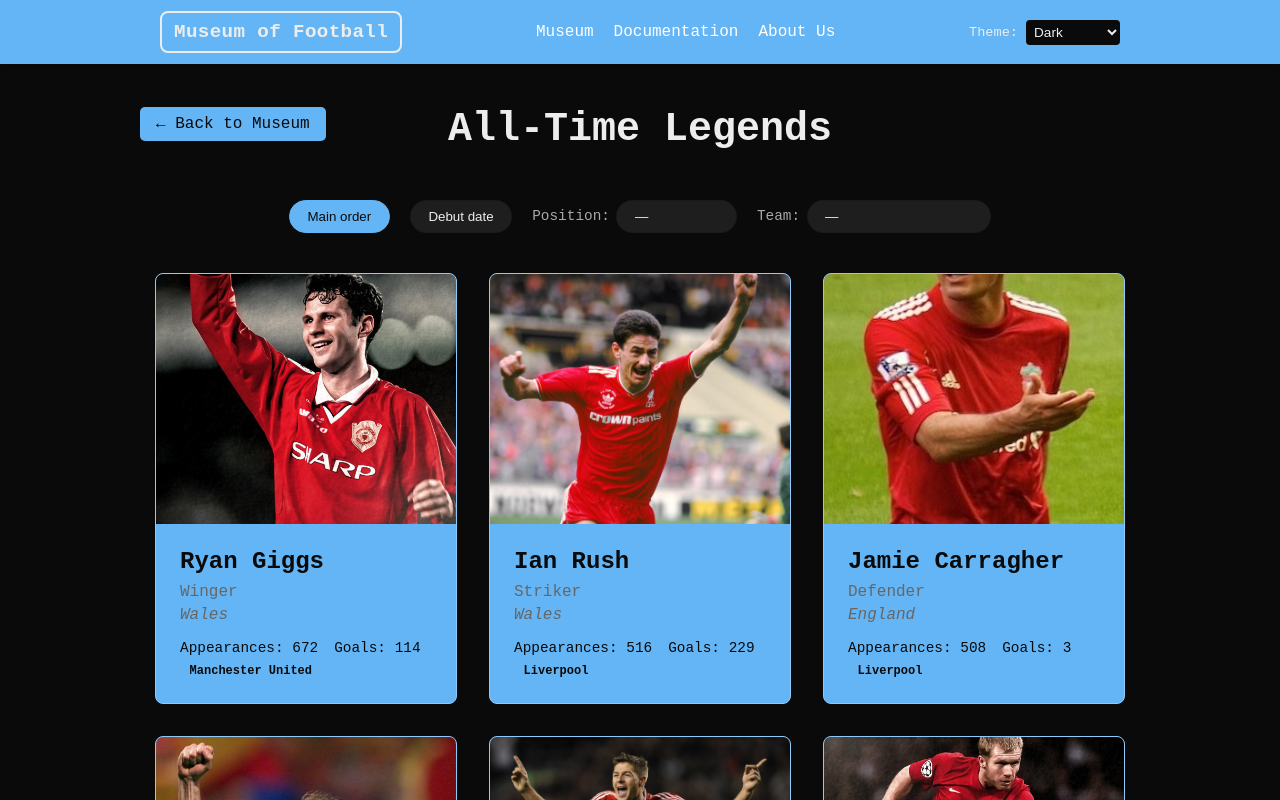
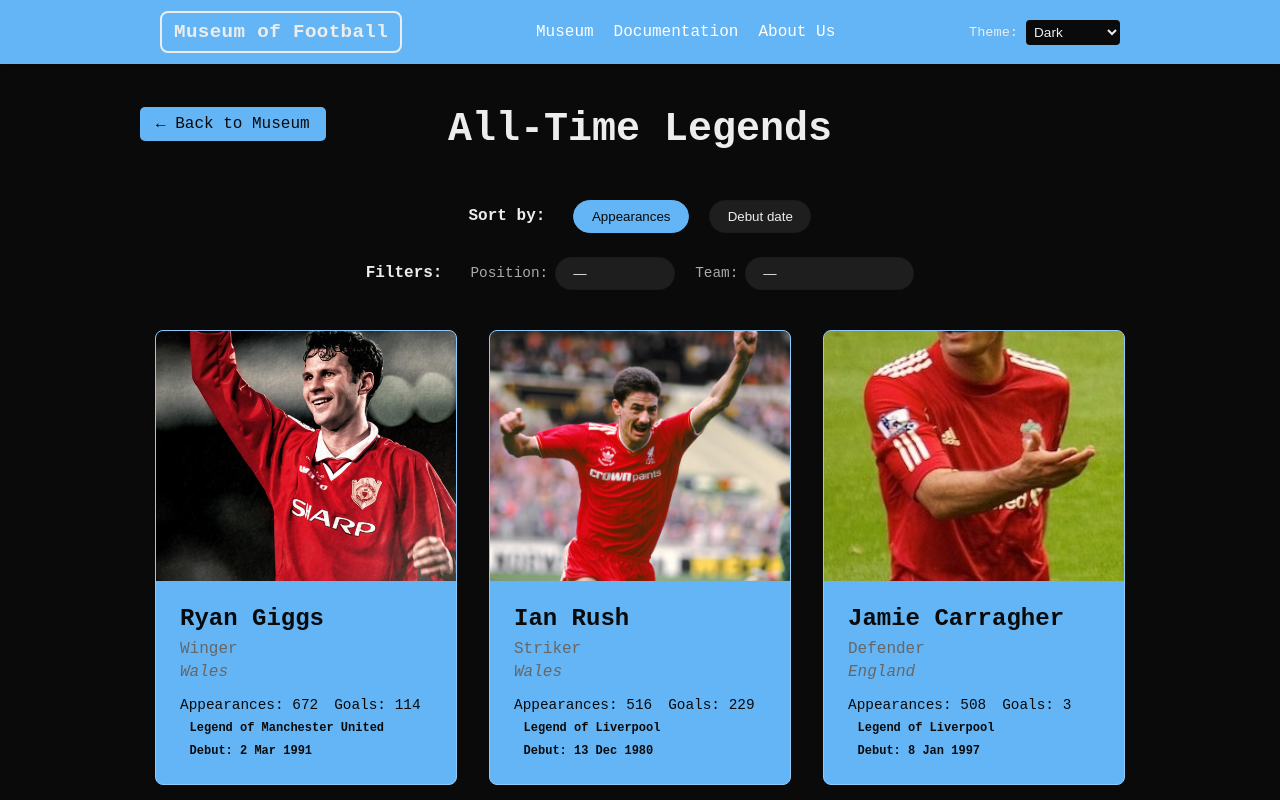
Before and after one commit to jepunnerud/webtech-project, a Next.js app: page /museum/all in a window 1280 px wide. Shown: the top 800 px of the page. Built offline with nearby package versions, Linux system fonts and the light colour scheme.

Commit message:
Added show debut date and bugfixes

```diff
--- a/src/app/museum/all/[playerId]/page.module.css
+++ b/src/app/museum/all/[playerId]/page.module.css
@@ -71,7 +71,7 @@
 
 .position,
 .nation,
-.born {
+.born, .debut {
   margin: 0.25rem 0;
 }
 
--- a/src/app/museum/all/page.module.css
+++ b/src/app/museum/all/page.module.css
@@ -136,10 +136,19 @@
 /* ────────── Controls bar (theme-aware) ────────── */
 .controls {
   display: flex;
+  flex-direction: column;     /* stack rows vertically */
+  gap: 1.5rem;                /* space between sort row & filter row */
+  margin: 2rem 0 2.5rem;
+  align-items: center;        /* center both rows */
+}
+
+/* shared row styling (same gap as before) */
+.controlsRow {
+  display: flex;
   flex-wrap: wrap;
   gap: 1rem 1.25rem;
-  margin: 2rem 0 2.5rem;
   justify-content: center;
+  align-items: center;
 }
 
 /* basic pill */
@@ -190,7 +199,7 @@
 }
 
 /* ────────── Club tag on cards (uses accent) ────────── */
-.clubTag {
+.clubTag, .debutDate {
   display: inline-block;
   margin-top: .4rem;
   padding: .1rem .6rem;
@@ -200,3 +209,12 @@
   font-size: .75rem;
   font-weight: 600;
 }
+
+
+.sortLabel {
+  display: inline-block;
+  align-self: center;       /* keeps it vertically centered with the buttons */
+  margin-right: 0.5rem;     /* space between label and first button */
+  font-weight: 600;         /* match the weight of your pills */
+  color: var(--primary);    /* or another token to fit your theme */
+}
--- a/src/app/museum/all/page.tsx
+++ b/src/app/museum/all/page.tsx
@@ -62,11 +62,14 @@
 
             {/* -------- controls -------- */}
       <div className={styles.controls}>
+        {/* --- row 1: sort buttons --- */}
+        <div className={styles.controlsRow}>
+          <span className={styles.sortLabel}>Sort by:</span>
           <button
             onClick={() => setQuery('')}
             className={narrative === 'default' ? styles.active : ''}
           >
-          Main order
+            Appearances
           </button>
           <button
             onClick={() => setQuery('narrative=debut')}
@@ -74,7 +77,11 @@
           >
             Debut date
           </button>
+        </div>
 
+        {/* --- row 2: filters --- */}
+        <div className={styles.controlsRow}>
+          <span className={styles.sortLabel}>Filters:</span>
           <div className={styles.selectWrap}>
             <label>Position:</label>
             <select
@@ -93,7 +100,6 @@
               ))}
             </select>
           </div>
-
           <div className={styles.selectWrap}>
             <label>Team:</label>
             <select
@@ -115,6 +121,8 @@
             </select>
           </div>
         </div>
+      </div>
+
 
       {/* -------- grid -------- */}
       {shown.length === 0 ? (
@@ -149,8 +157,16 @@
                       <span>Goals: {main.goals}</span>
                     )}
                   </div>
-                  <small className={styles.clubTag}>{main.club}</small>
+                  <small className={styles.clubTag}>Legend of {main.club}</small>
+                  <small className={styles.debutDate}>
+                    Debut: {new Date(player.debut_date).toLocaleDateString('en-GB', {
+                      year: 'numeric',
+                      month: 'short',
+                      day: 'numeric'
+                    })}
+                  </small>
                 </div>
+
               </Link>
             );
           })}
--- a/src/app/museum/page.module.css
+++ b/src/app/museum/page.module.css
@@ -104,7 +104,7 @@
 
 .allButton {
   display: inline-block;
-  margin-top: 1rem;
+  margin: 1rem 0 2rem;
   padding: 0.6rem 1.2rem;
   background: var(--secondary);
   color:var(--background);
```
Also changed, not shown: src/app/museum/all/[playerId]/page.tsx (+17 -1 lines), public/players.json. Lines whose indentation alone changed are shown as unchanged.
